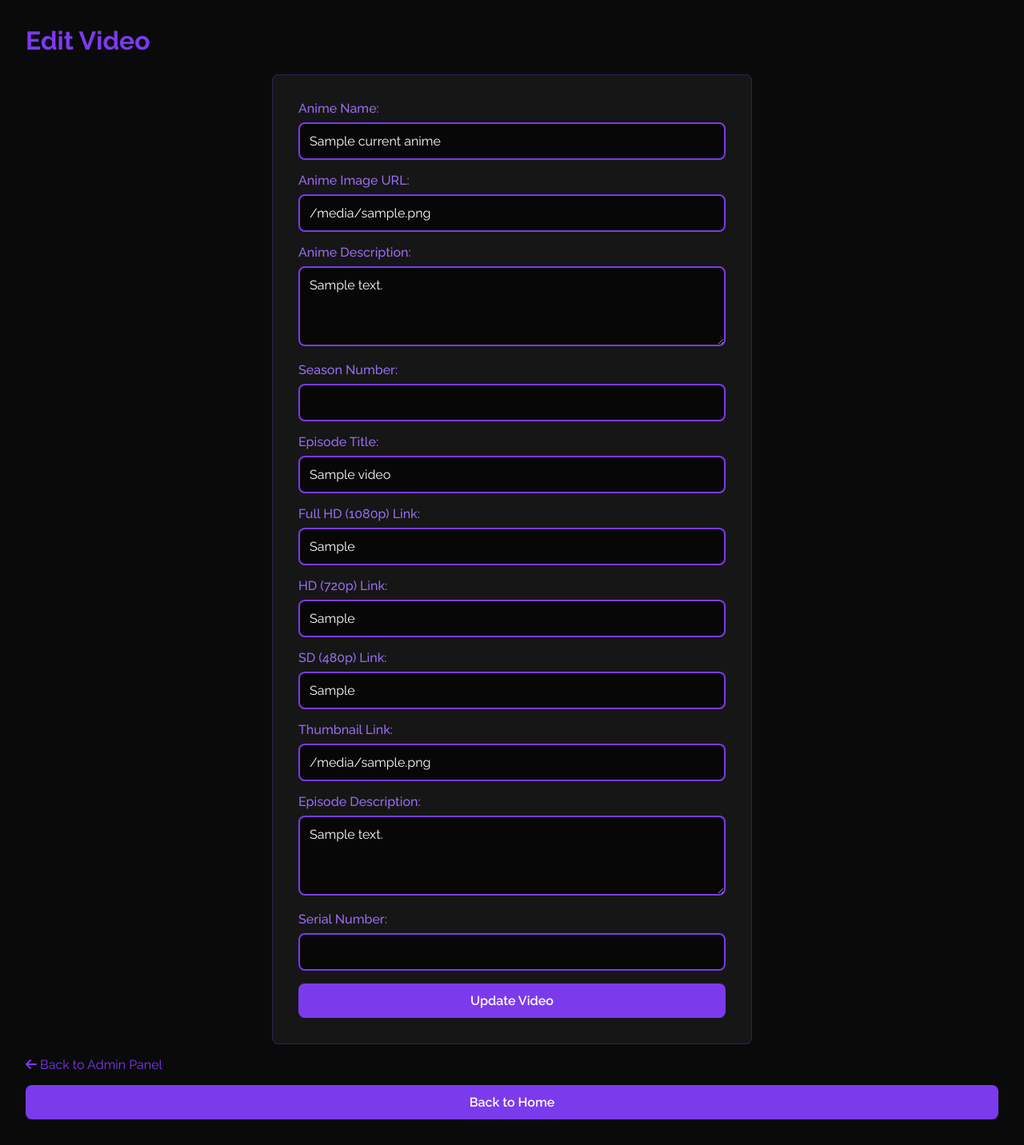
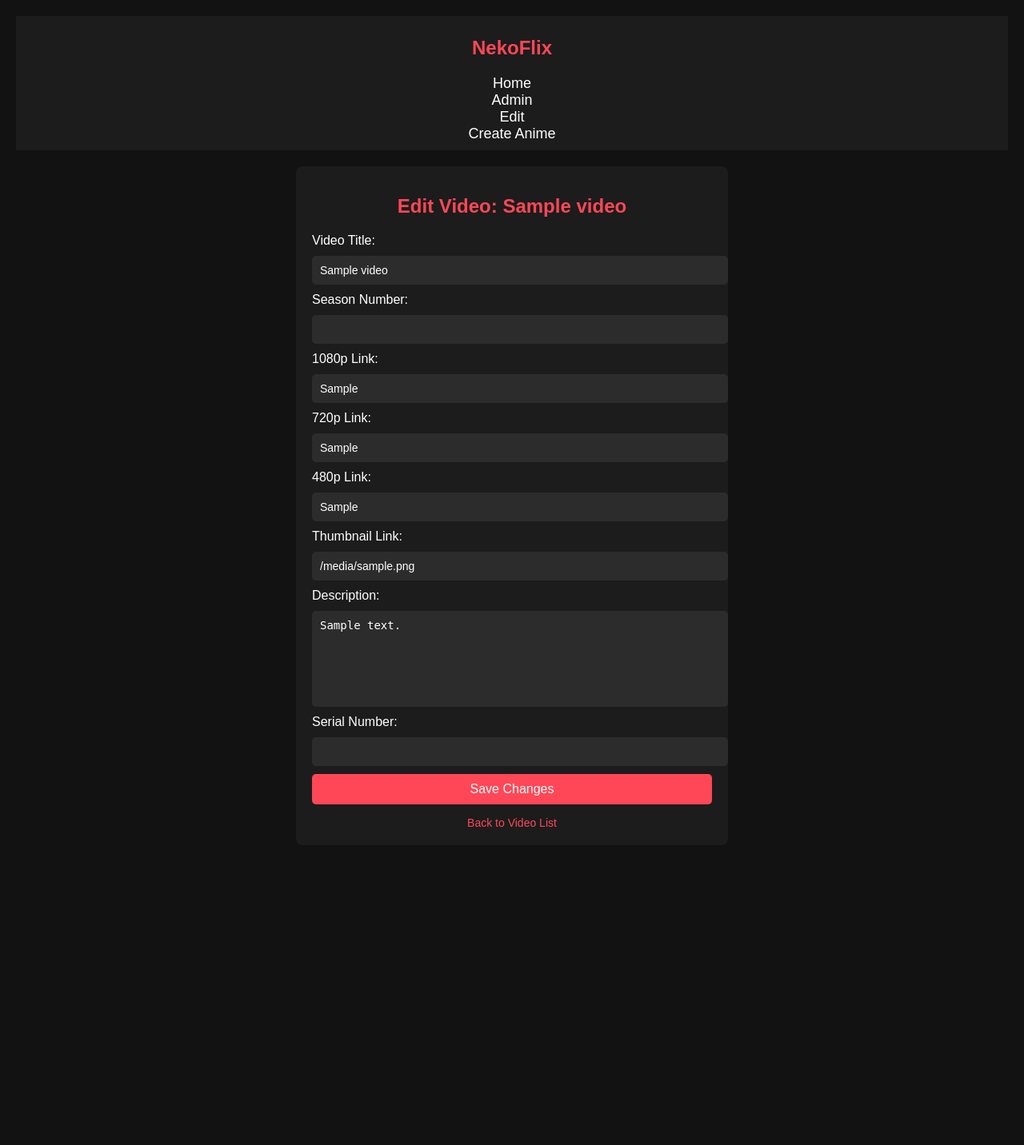
Before and after one commit to shahariarmahfuz/anime_verse, a Flask app: template templates/ed_video.html in a window 1280 px wide. Shown: the whole page at 80% size. After the commit the page ends 1034 px from the top, so only its background shows below. Run offline with Flask 3, Linux system fonts and the light colour scheme; the template is opened without the code that fills it: most values are stand-ins (such as "Sample title", 1, 10 or a date in 2020).

Commit message:
Update ed_video.html

```diff
--- a/templates/ed_video.html
+++ b/templates/ed_video.html
@@ -1,144 +1,105 @@
-<!DOCTYPE html>
-<html lang="en">
-<head>
-    <meta charset="UTF-8">
-    <meta name="viewport" content="width=device-width, initial-scale=1.0">
-    <title>Edit Video</title>
-    <link href="https://fonts.googleapis.com/css2?family=Raleway:wght@300;400;500;600;700&display=swap" rel="stylesheet">
-    <link rel="stylesheet" href="https://cdnjs.cloudflare.com/ajax/libs/font-awesome/6.0.0/css/all.min.css">
+{% extends "base.html" %}
+
+{% block content %}
 <style>
-        * {
-            margin: 0;
-            padding: 0;
-            box-sizing: border-box;
-            font-family: 'Raleway', sans-serif;
+    body {
+        background-color: #121212;
+        color: white;
+        font-family: Arial, sans-serif;
+        padding: 20px;
     }
-        body {
-            background: #0a0a0a;
-            color: #ffffff;
-            padding: 2rem;
-        }
-        h1 {
-            font-size: 2rem;
-            margin-bottom: 1.5rem;
-            color: #7c3aed;
-        }
-        .edit-form {
-            background: rgba(255, 255, 255, 0.05);
-            padding: 2rem;
+
+    .container {
+        background: #1c1c1c;
+        padding: 20px;
         border-radius: 8px;
-            border: 1px solid rgba(124, 58, 237, 0.3);
-            max-width: 600px;
+        max-width: 500px;
         margin: auto;
     }
-        .edit-form label {
+
+    h1 {
+        color: #ff4757;
+        font-size: 24px;
+        text-align: center;
+        margin-bottom: 20px;
+    }
+
+    form {
+        display: flex;
+        flex-direction: column;
+        gap: 10px;
+    }
+
+    label {
+        font-size: 16px;
+        color: white;
+    }
+
+    input, textarea {
+        width: 100%;
+        padding: 10px;
+        border: none;
+        border-radius: 5px;
+        background: #2c2c2c;
+        color: white;
+        font-size: 14px;
+    }
+
+    textarea {
+        height: 100px;
+        resize: none;
+    }
+
+    button {
+        background: #ff4757;
+        color: white;
+        padding: 10px;
+        font-size: 16px;
+        border: none;
+        border-radius: 5px;
+        cursor: pointer;
+    }
+
+    a {
+        text-align: center;
         display: block;
-            margin-bottom: 0.5rem;
-            color: #9b6bf0;
-            font-weight: 500;
-        }
-        .edit-form input, .edit-form textarea {
-            width: 100%;
-            padding: 12px;
-            margin-bottom: 1rem;
-            border: 2px solid #7c3aed;
-            border-radius: 8px;
-            background: rgba(0, 0, 0, 0.7);
-            color: white;
-            font-size: 1rem;
-        }
-        .edit-form input:hover, .edit-form textarea:hover {
-            border-color: #9b6bf0;
-        }
-        .edit-form input:focus, .edit-form textarea:focus {
-            outline: none;
-            border-color: #7c3aed;
-        }
-        .edit-form textarea {
-            height: 100px;
-            resize: vertical;
-        }
-        .edit-form button {
-            background: #7c3aed;
-            color: white;
-            font-weight: 600;
-            cursor: pointer;
-            padding: 12px;
-            width: 100%;
-            border-radius: 8px;
-            border: none;
-            font-size: 1rem;
-        }
-        .edit-form button:hover {
-            background: #9b6bf0;
-        }
-        .back-link {
-            display: inline-block;
-            margin-top: 1rem;
-            color: #7c3aed;
+        color: #ff4757;
+        font-size: 14px;
+        margin-top: 15px;
         text-decoration: none;
-            font-size: 1rem;
-        }
-        .back-link:hover {
-            color: #9b6bf0;
-            text-decoration: underline;
     }
 </style>
-</head>
-<body>
 
-    <h1>Edit Video</h1>
+<div class="container">
+    <h1>Edit Video: {{ video.title }}</h1>
+    <form method="POST">
+        <label for="video_title">Video Title:</label>
+        <input type="text" name="video_title" id="video_title" value="{{ video.title }}" required>
 
-    <form method="POST" class="edit-form">
-        <div>
-            <label>Anime Name:</label>
-            <input type="text" name="anime_name" value="{{ current_anime.name }}" required>
+        <label for="season_number">Season Number:</label>
+        <input type="number" name="season_number" id="season_number" value="{{ current_season }}" required>
+
+        <label for="video_link_1080">1080p Link:</label>
+        <input type="text" name="video_link_1080" id="video_link_1080" value="{{ video.links.get('1080p', '') }}">
+
+        <label for="video_link_720">720p Link:</label>
+        <input type="text" name="video_link_720" id="video_link_720" value="{{ video.links.get('720p', '') }}" required>
+
+        <label for="video_link_480">480p Link:</label>
+        <input type="text" name="video_link_480" id="video_link_480" value="{{ video.links.get('480p', '') }}">
+
+        <label for="thumbnail_link">Thumbnail Link:</label>
+        <input type="text" name="thumbnail_link" id="thumbnail_link" value="{{ video.thumbnail }}" required>
+
+        <label for="video_description">Description:</label>
+        <textarea name="video_description" id="video_description" required>{{ video.description }}</textarea>
+
+        <label for="serial_number">Serial Number:</label>
+        <input type="number" name="serial_number" id="serial_number" value="{{ video.serial }}" required>
+
+        <button type="submit">Save Changes</button>
+    </form>
+    <a href="{{ url_for('edit_video_list', anime_id=current_anime.id, season_number=current_season) }}">Back to Video List</a>
 </div>
-        <div>
-            <label>Anime Image URL:</label>
-            <input type="text" name="anime_image" value="{{ current_anime.image }}" required>
-        </div>
-        <div>
-            <label>Anime Description:</label>
-            <textarea name="anime_description">{{ current_anime.description }}</textarea>
-        </div>
-        <div>
-            <label>Season Number:</label>
-            <input type="number" name="season_number" value="{{ current_season }}" required>
-        </div>
-        <div>
-            <label>Episode Title:</label>
-            <input type="text" name="video_title" value="{{ video.title }}" required>
-        </div>
-        <div>
-            <label>Full HD (1080p) Link:</label>
-            <input type="text" name="video_link_1080" value="{{ video.links.get('1080p', '') }}">
-        </div>
-        <div>
-            <label>HD (720p) Link:</label>
-            <input type="text" name="video_link_720" value="{{ video.links.get('720p', '') }}" required>
-        </div>
-        <div>
-            <label>SD (480p) Link:</label>
-            <input type="text" name="video_link_480" value="{{ video.links.get('480p', '') }}">
-        </div>
-        <div>
-            <label>Thumbnail Link:</label>
-            <input type="text" name="thumbnail_link" value="{{ video.thumbnail }}" required>
-        </div>
-        <div>
-            <label>Episode Description:</label>
-            <textarea name="video_description">{{ video.description }}</textarea>
-        </div>
-        <div>
-            <label>Serial Number:</label>
-            <input type="number" name="serial_number" value="{{ video.serial }}" required>
-        </div>
-        <button type="submit">Update Video</button>
-    </form>
 
-    <a href="/ad_video" class="back-link"><i class="fa fa-arrow-left"></i> Back to Admin Panel</a>
-    <button onclick="window.location.href='/'" style="display: block; margin-top: 1rem; background: #7c3aed; color: white; font-weight: 600; padding: 12px; width: 100%; border-radius: 8px; border: none; font-size: 1rem; cursor: pointer;">Back to Home</button>
-
-</body>
-</html>
+{% endblock %}
```
Lines whose indentation alone changed are shown as unchanged.
